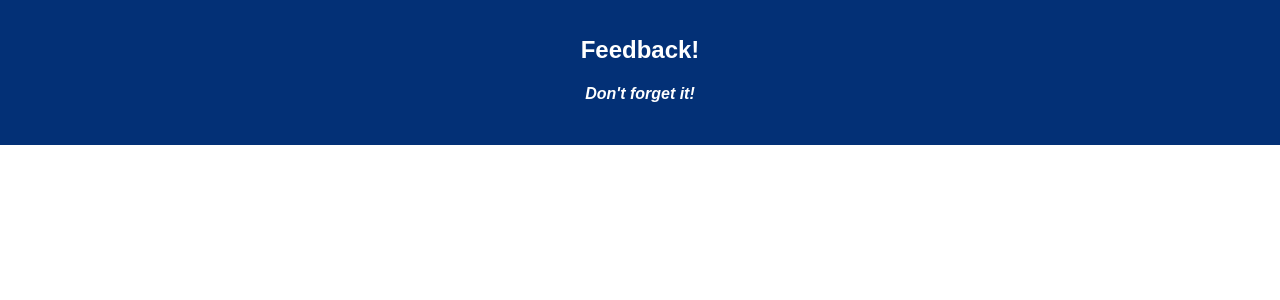
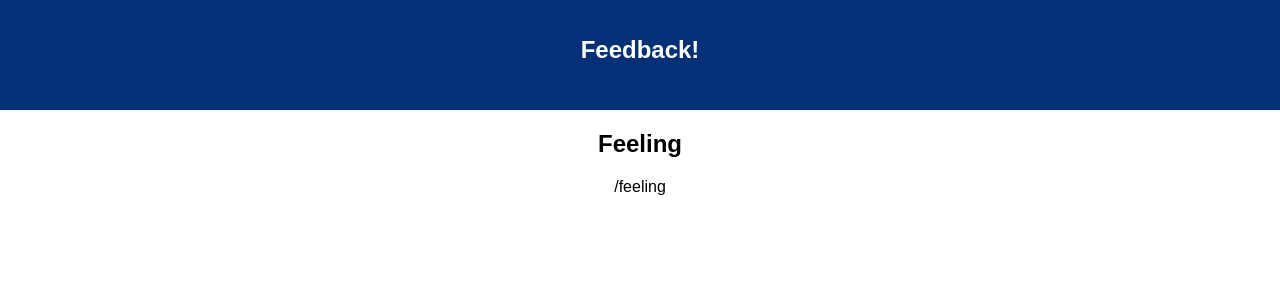
Before and after one commit to larakomosa/redux-feedback-loop, a React (Create React App) app: page / in a window 1280 px wide. Shown: the top 300 px of the page. Built offline with nearby package versions, Linux system fonts and the light colour scheme.

Commit message:
Brought in Dependencies, Direct Routes for Pages on App.js

```diff
--- a/package.json
+++ b/package.json
@@ -8,7 +8,11 @@
     "pg": "^8.2.1",
     "react": "^16.8.6",
     "react-dom": "^16.8.6",
-    "react-scripts": "^3.4.0"
+    "react-redux": "^7.2.2",
+    "react-router-dom": "^5.2.0",
+    "react-scripts": "^3.4.0",
+    "redux": "^4.0.5",
+    "redux-logger": "^3.0.6"
   },
   "devDependencies": {
     "nodemon": "^1.18.5"
--- a/src/components/App/App.js
+++ b/src/components/App/App.js
@@ -1,6 +1,17 @@
 import React, { Component } from 'react';
 //import axios from 'axios';
 import './App.css';
+
+//import redux and routers
+import { HashRouter as Router, Route } from 'react-router-dom';
+
+//import pages
+import Feeling from '../../pages/Feeling/Feeling';
+import Support from '../../pages/Support/Support';
+import Understanding from '../../pages/Understanding/Understanding';
+import Comments from '../../pages/Comments/Comments';
+import Review from '../../pages/Review/Review';
+import Submit from '../../pages/Submit/Submit';
 
 class App extends Component {
   render() {
@@ -8,11 +19,15 @@ class App extends Component {
       <div className="App">
         <header className="App-header">
           <h1 className="App-title">Feedback!</h1>
-          <h4>
-            <i>Don't forget it!</i>
-          </h4>
         </header>
-        <br />
+        <Router>
+          <Route exact path="/" component={Feeling} />
+          <Route exact path="/understanding" component={Understanding} />
+          <Route path="/support" component={Support} />
+          <Route path="/comments" component={Comments} />
+          <Route path="/review" component={Review} />
+          <Route path="/submit" component={Submit} />
+        </Router>
       </div>
     );
   }
--- a/src/index.js
+++ b/src/index.js
@@ -4,5 +4,24 @@ import './index.css';
 import App from './components/App/App';
 import registerServiceWorker from './registerServiceWorker';
 
-ReactDOM.render(<App />, document.getElementById('root'));
+import { HashRouter as Router } from 'react-router-dom';
+import { createStore, combineReducers, applyMiddleware } from 'redux';
+import { Provider } from 'react-redux';
+import logger from 'redux-logger';
+
+const storeInstance = createStore(
+  combineReducers({
+    //coming soon :)
+  }),
+  applyMiddleware(logger)
+);
+
+ReactDOM.render(
+  <Provider store={storeInstance}>
+    <Router>
+      <App />
+    </Router>
+  </Provider>,
+  document.getElementById('root')
+);
 registerServiceWorker();
```
Also changed, not shown: 1 other file (tests, documents, lock files or other folders).
